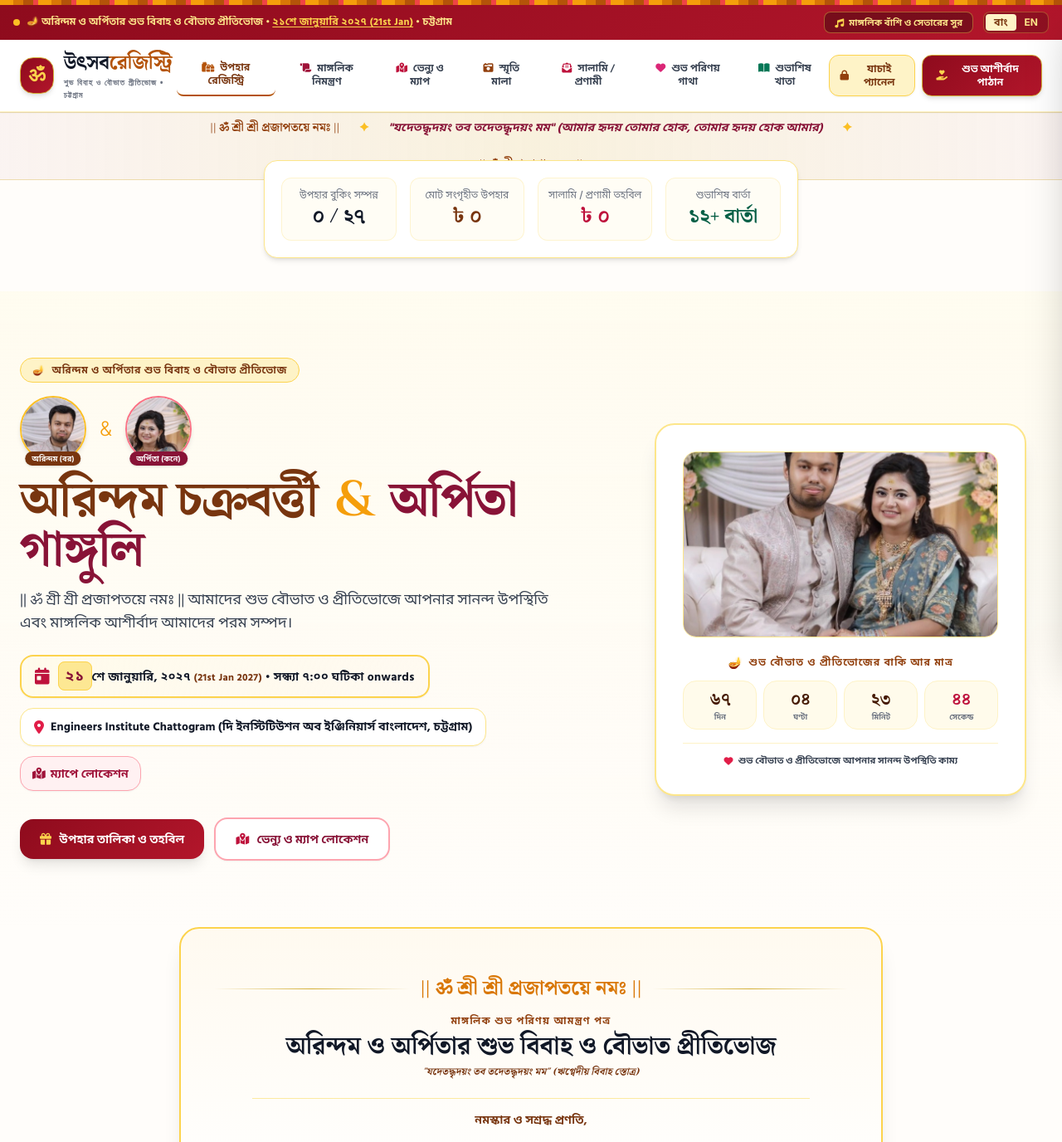
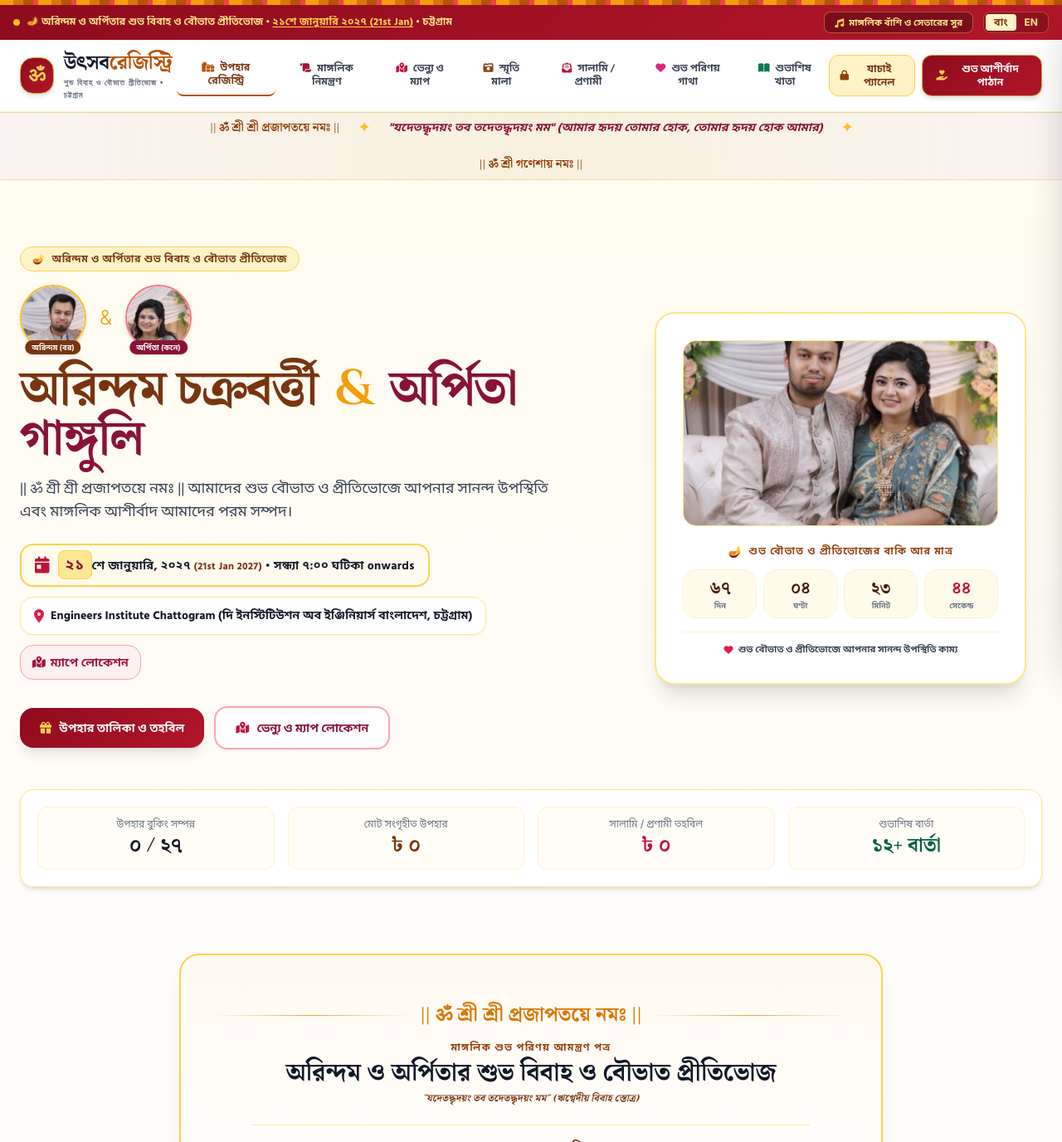
Before and after one commit to utshabregistrybd/utshabregistrybd.github.io, a plain HTML site: page frontend/index.html in a window 1280 px wide. Shown: the top 1376 px of the page at 83% size. Drawn offline with nearby package versions, Linux system fonts and the light colour scheme; no server answers; files whose address does not match are found by name; a web font is replaced by a local one.

Commit message:
Fix banner overlap: nest summary stats cleanly inside hero section with proper spacing

```diff
--- a/frontend/index.html
+++ b/frontend/index.html
@@ -255,12 +255,10 @@
           </div>
 
         </div>
-      </div>
-    </section>
 
-    <!-- STATS STRIP -->
-    <section class="max-w-7xl mx-auto px-4 sm:px-6 -mt-6 mb-10 relative z-20">
-      <div class="bg-white rounded-2xl p-3 sm:p-5 border border-amber-200 shadow-md grid grid-cols-2 md:grid-cols-4 gap-2.5 sm:gap-4 text-center">
+        <!-- STATS STRIP (SUMMARY BANNER) -->
+        <div id="hero-stats-banner" class="mt-10 sm:mt-12 relative z-20">
+          <div class="bg-white/95 backdrop-blur rounded-2xl p-3 sm:p-5 border border-amber-200 shadow-md grid grid-cols-2 md:grid-cols-4 gap-2.5 sm:gap-4 text-center">
             <div class="bg-amber-50/50 p-3 rounded-xl border border-amber-100/80">
               <span class="text-[11px] sm:text-xs text-gray-500 font-medium block">উপহার বুকিং সম্পন্ন</span>
               <span id="stat-claimed-gifts" class="text-lg sm:text-2xl font-bold font-serif-wedding text-gray-900 mt-0.5 block">০ / ২৭</span>
@@ -277,6 +275,9 @@
               <span class="text-[11px] sm:text-xs text-gray-500 font-medium block">শুভাশিষ বার্তা</span>
               <span id="stat-blessings-count" class="text-lg sm:text-2xl font-bold font-serif-wedding text-emerald-800 mt-0.5 block">১২+ বার্তা</span>
             </div>
+          </div>
+        </div>
+
       </div>
     </section>
 
```
Also changed, not shown: index.html (+6 -5 lines). Lines whose indentation alone changed are shown as unchanged.
